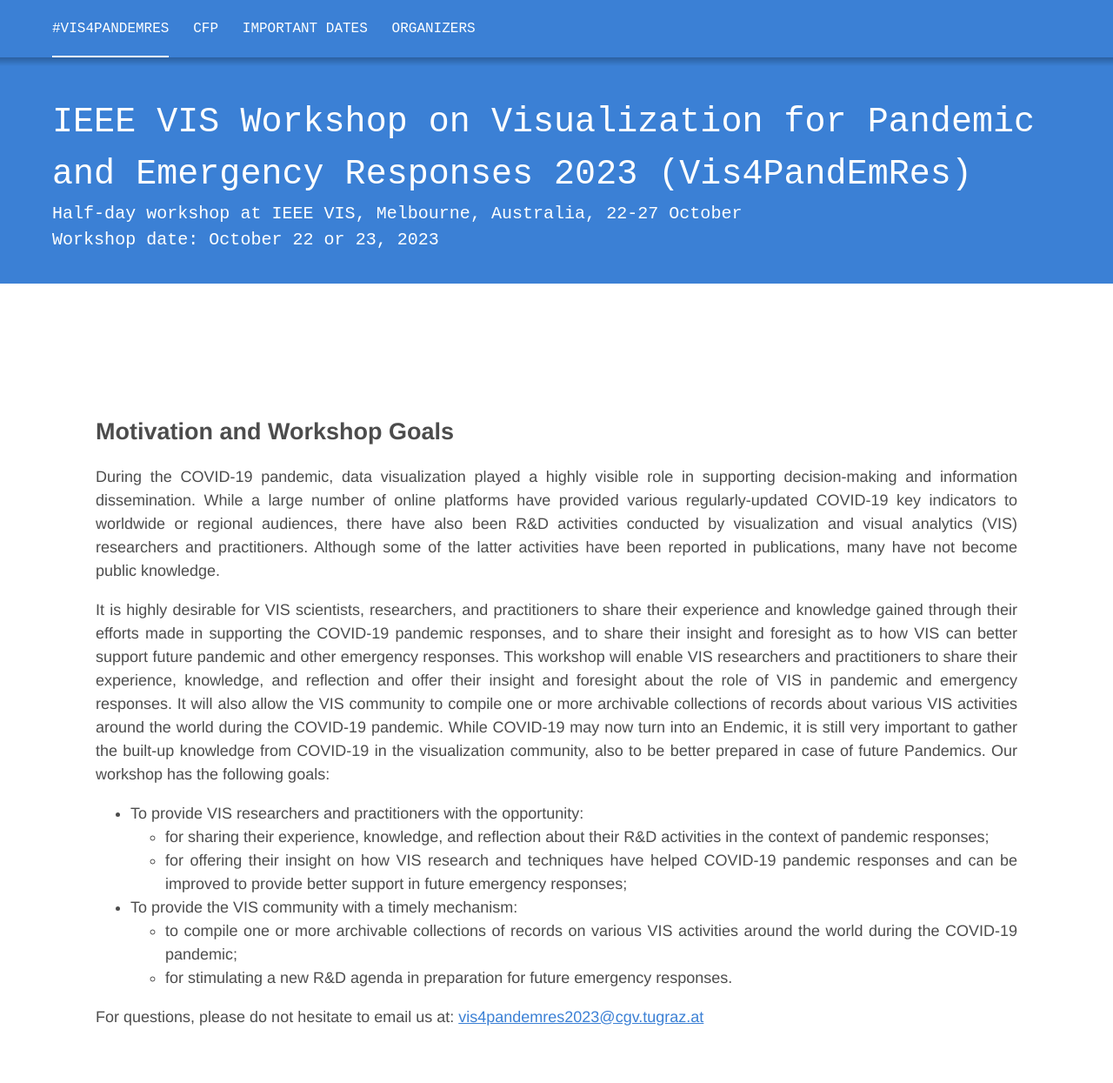
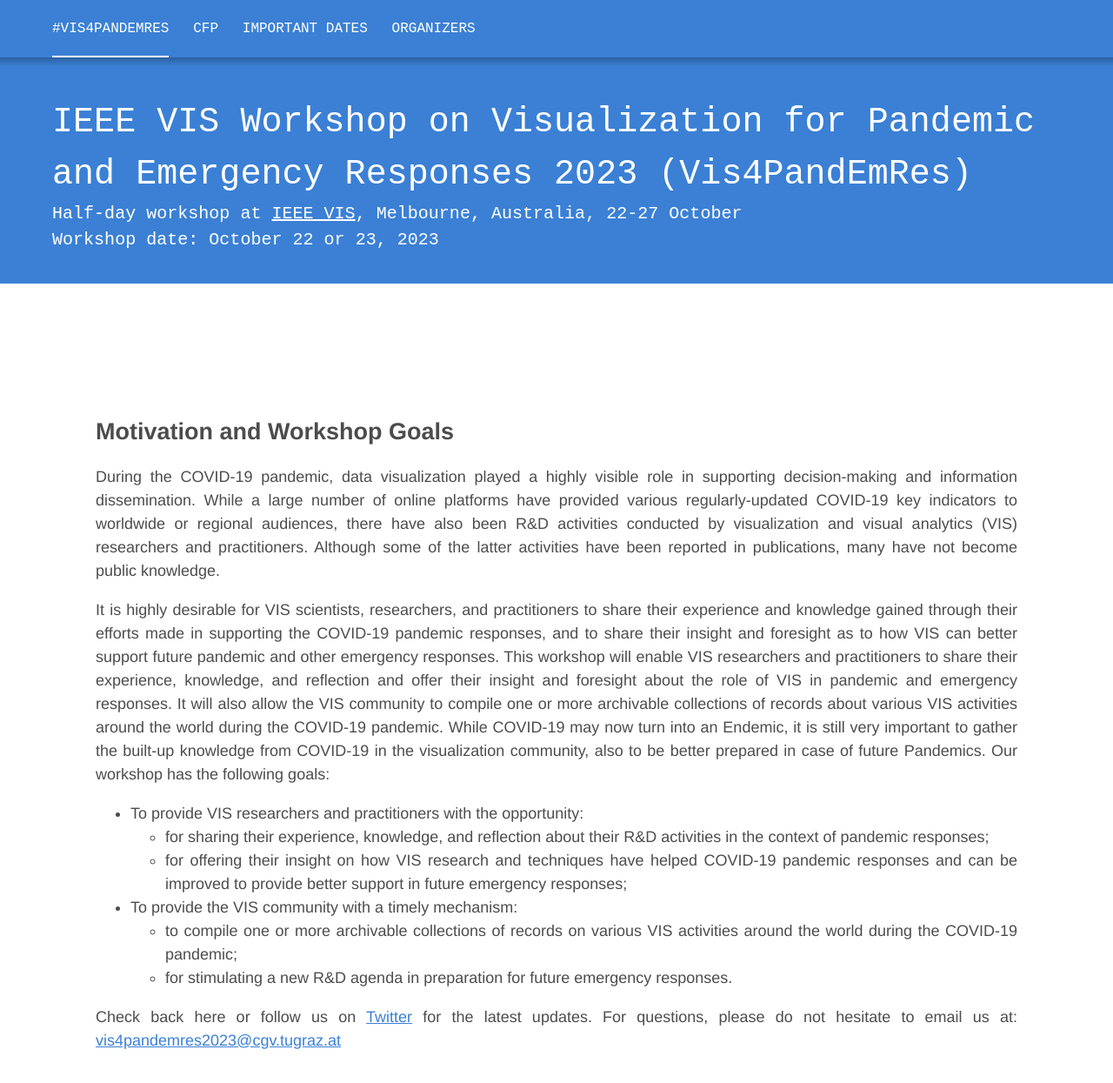
Before and after one commit to Vis4PandEmRes/Vis4PandEmRes.github.io, a Jekyll site: the page built from index.markdown, in a window 1280 px wide and 1400 px high. Shown: the top 1245 px of the window at 87% size. Built offline with Jekyll 4.4.1, drawn with Linux system fonts in a browser that asks for light colours.

Commit message:
Added Twitter link, text changes, and link to VIS.

```diff
--- a/_includes/footer.html
+++ b/_includes/footer.html
@@ -1,5 +1,6 @@
 <footer class="c-footer">
   <div class="u-container c-footer__container">
     <p>&copy; {{ site.title }} {{ site.time | date: '%Y' }}</p>
+	<p><a href="https://twitter.com/Vis4PandEmRes">Twitter</a></p>
   </div>
 </footer>
--- a/_layouts/page.html
+++ b/_layouts/page.html
@@ -6,7 +6,7 @@ layout: default
         <div class="u-container">
             <div class="title-cell">
                 <h1 class="c-header__title">IEEE VIS Workshop on Visualization for Pandemic and Emergency Responses 2023 (Vis4PandEmRes)</h1>
-				<h3 class="c-header__subtitle">Half-day workshop at IEEE VIS, Melbourne, Australia, 22-27 October</h3>
+				<h3 class="c-header__subtitle">Half-day workshop at <a style="color: white; text-decoration: underline;" href="https://ieeevis.org/year/2023/welcome">IEEE VIS</a>, Melbourne, Australia, 22-27 October</h3>
 				<h3 class="c-header__subtitle">Workshop date: October 22 or 23, 2023</h3>
             </div>
         </div>
--- a/_pages/cfp.markdown
+++ b/_pages/cfp.markdown
@@ -85,7 +85,7 @@ permalink: /cfp/
 	</ul>
 </ul>
 
-<p>We note, authors of accepted bulletin submissions are not required to present these in person at the conference. </p>
+<p>We note, each bulletin video is of 3 minutes maximum and the slides template will be available soon. Authors of accepted bulletin submissions are not required to present these in person at the conference.</p>
 
 <hr>
 
--- a/index.markdown
+++ b/index.markdown
@@ -21,6 +21,5 @@ home: true
 	        <li>for stimulating a new R&D agenda in preparation for future emergency responses.</li>
 		</ul>
 	</ul>
-
-	<p>For questions, please do not hesitate to email us at: <a href="mailto:vis4pandemres2023@cgv.tugraz.at">vis4pandemres2023@cgv.tugraz.at</a></p>
+	<p>Check back here or follow us on <a href="https://twitter.com/Vis4PandEmRes">Twitter</a> for the latest updates. For questions, please do not hesitate to email us at: <a href="mailto:vis4pandemres2023@cgv.tugraz.at">vis4pandemres2023@cgv.tugraz.at</a></p>
 </div>
```
